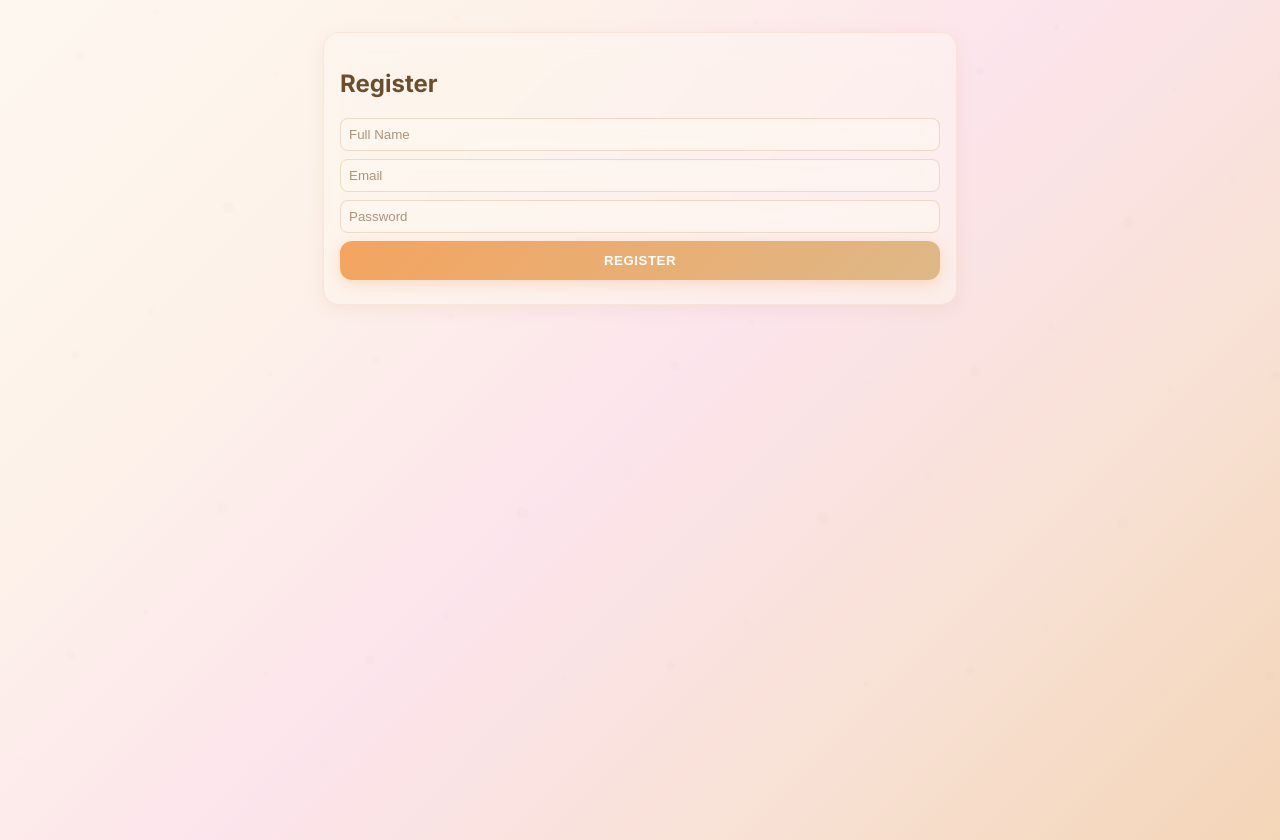
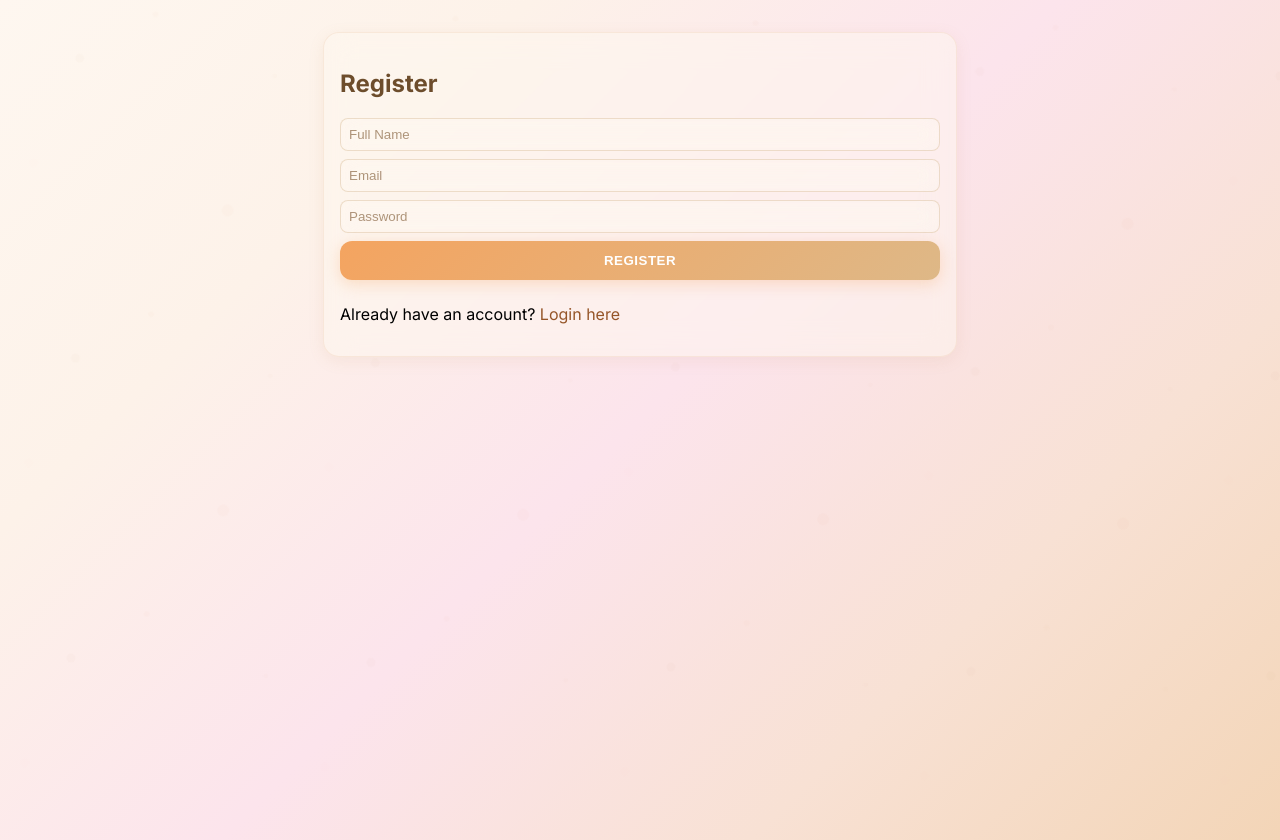
Before and after one commit to eskmag/cookbook-archive, a React (Vite) app: page /register in a window 1280 px wide. Built offline with nearby package versions, Linux system fonts and the light colour scheme; no server answers.

Commit message:
fixed register link routing

```diff
--- a/src/pages/LoginPage.tsx
+++ b/src/pages/LoginPage.tsx
@@ -1,6 +1,6 @@
 import { useState } from "react";
 import { supabase } from "../supabase";
-import { useNavigate } from "react-router-dom";
+import { useNavigate, Link } from "react-router-dom";
 
 export default function LoginPage() {
   const [email, setEmail] = useState("");
@@ -39,7 +39,7 @@ export default function LoginPage() {
       />
       <button className="w-full bg-blue-600 text-white py-2">Log in</button>
         <p className="mt-4 text-sm">
-            Don't have an account? <a href="/register" className="text-blue-600">Register here</a>
+            Don't have an account? <Link to="/register" className="text-blue-600">Register here</Link>
         </p>
     </form>
   );
--- a/src/pages/RegisterPage.tsx
+++ b/src/pages/RegisterPage.tsx
@@ -1,6 +1,6 @@
 import { useState } from "react";
 import { supabase } from "../supabase";
-import { useNavigate } from "react-router-dom";
+import { useNavigate, Link } from "react-router-dom";
 
 export default function RegisterPage() {
   const [name, setName] = useState("");
@@ -65,6 +65,9 @@ export default function RegisterPage() {
         required
       />
       <button className="w-full bg-green-600 text-white py-2">Register</button>
+      <p className="mt-4 text-sm">
+        Already have an account? <Link to="/login" className="text-green-600">Login here</Link>
+      </p>
     </form>
   );
 }
```
